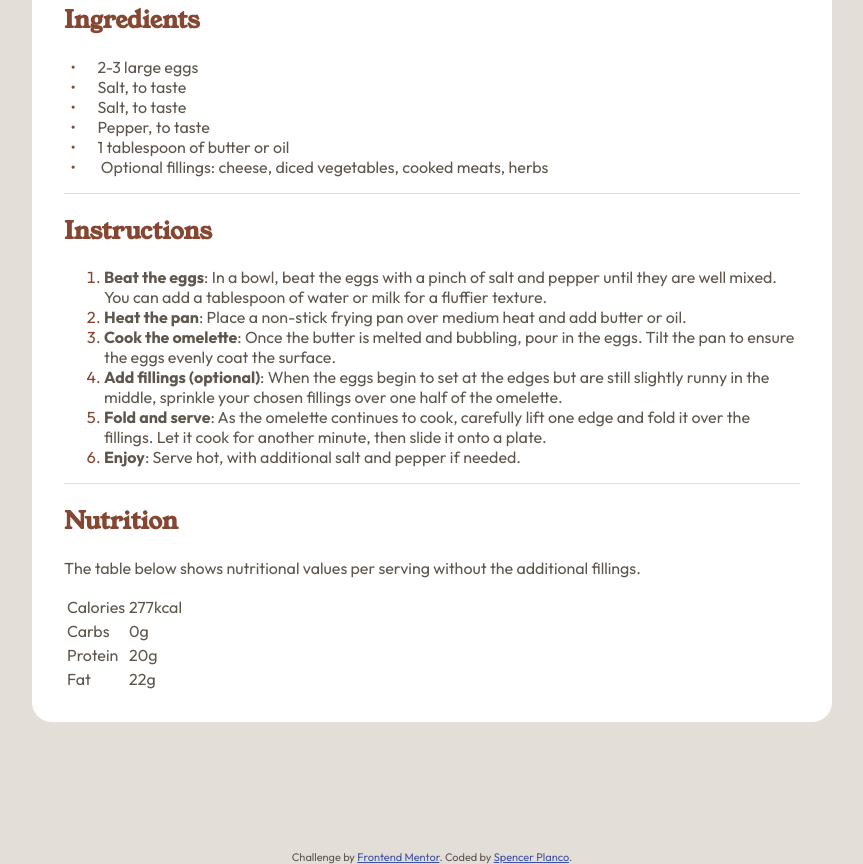
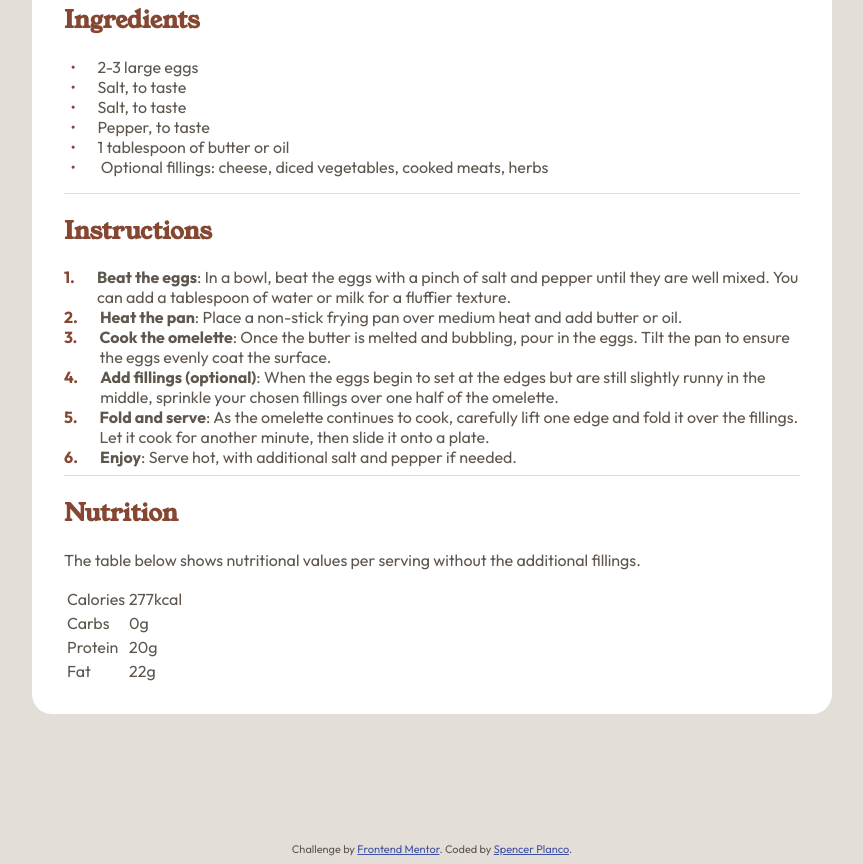
Before and after one commit to splanco/recipe-page, a plain HTML site: page index.html in a window 1280 px wide. Shown: the part 797-1661 px from the top of the page, without its empty margins (208-1071 px from the left). Drawn offline with Linux system fonts and the light colour scheme.

```diff
--- a/index.html
+++ b/index.html
@@ -68,26 +68,40 @@
 
                     <ol class="instructions-list">
                         <li class="instructions-list-item">
-                            <strong>Beat the eggs</strong>: In a bowl, beat the eggs with a pinch of salt and pepper until they are well
-                            mixed. You can add a tablespoon of water or milk for a fluffier texture.
+                            <span>
+                                <strong>Beat the eggs</strong>: In a bowl, beat the eggs with a pinch of salt and pepper
+                                until they are well mixed. You can add a tablespoon of water or milk for a fluffier
+                                texture.
+                            </span>
                         </li>
                         <li class="instructions-list-item">
-                            <strong>Heat the pan</strong>: Place a non-stick frying pan over medium heat and add butter or oil.
+                            <span>
+                                <strong>Heat the pan</strong>: Place a non-stick frying pan over medium heat and add
+                                butter or oil.
+                            </span>
                         </li>
                         <li class="instructions-list-item">
-                            <strong>Cook the omelette</strong>: Once the butter is melted and bubbling, pour in the eggs. Tilt the pan to
-                            ensure the eggs evenly coat the surface.
+                            <span>
+                                <strong>Cook the omelette</strong>: Once the butter is melted and bubbling, pour in the
+                                eggs. Tilt the pan to ensure the eggs evenly coat the surface.
+                            </span>
                         </li>
                         <li class="instructions-list-item">
-                            <strong>Add fillings (optional)</strong>: When the eggs begin to set at the edges but are still slightly
-                            runny in the middle, sprinkle your chosen fillings over one half of the omelette.
+                            <span>
+                                <strong>Add fillings (optional)</strong>: When the eggs begin to set at the edges but
+                                are still slightly runny in the middle, sprinkle your chosen fillings over one half of
+                                the omelette.
+                            </span>
                         </li>
                         <li class="instructions-list-item">
-                            <strong>Fold and serve</strong>: As the omelette continues to cook, carefully lift one edge and fold it over
-                            the fillings. Let it cook for another minute, then slide it onto a plate.
+                            <span>
+                                <strong>Fold and serve</strong>: As the omelette continues to cook, carefully lift one
+                                edge and fold it over the fillings. Let it cook for another minute, then slide it onto a
+                                plate.
+                            </span>
                         </li>
                         <li class="instructions-list-item">
-                            <strong>Enjoy</strong>: Serve hot, with additional salt and pepper if needed.
+                            <span><strong>Enjoy</strong>: Serve hot, with additional salt and pepper if needed.</span>
                         </li>
                     </ol>
                 </section>
--- a/styles.css
+++ b/styles.css
@@ -60,7 +60,26 @@
 
 ul li::before {
     content: "\2022";
-    margin-right: clamp(0.75rem, 3%, 1.5rem);
+    margin-inline-end: clamp(0.75rem, 3%, 1.5rem);
+}
+
+ol {
+    list-style: none;
+    margin: 0;
+    padding: 0;
+}
+
+ol li {
+    counter-increment: step-counter;
+    display: flex;
+}
+
+ol li::before {
+    content: counter(step-counter) ".";
+    color: var(--brown-800);
+    font-family: "Outfit", sans-serif;
+    font-weight: 700;
+    margin-inline-end: clamp(0.75rem, 3%, 1.5rem);
 }
 
 .card {
@@ -107,10 +126,6 @@
     border: none;
 }
 
-.instructions-list-item::marker {
-    color: var(--brown-800);
-}
-
 @media screen and (max-width: 450px) {
     h1 {
         margin-block-start: calc(clamp(1.5rem, 2rem, 3rem) * 2);
```
